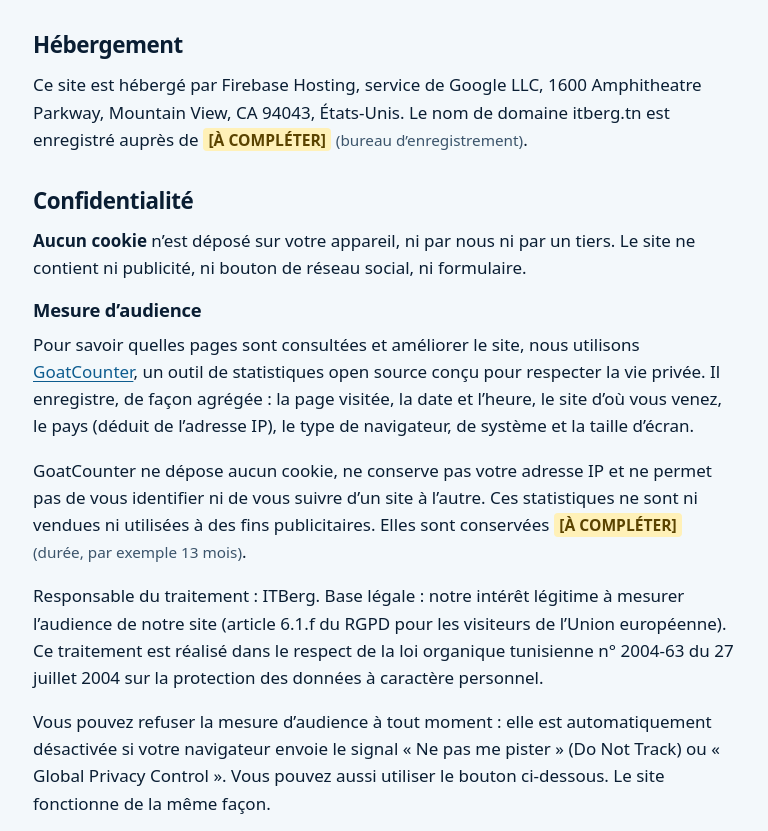
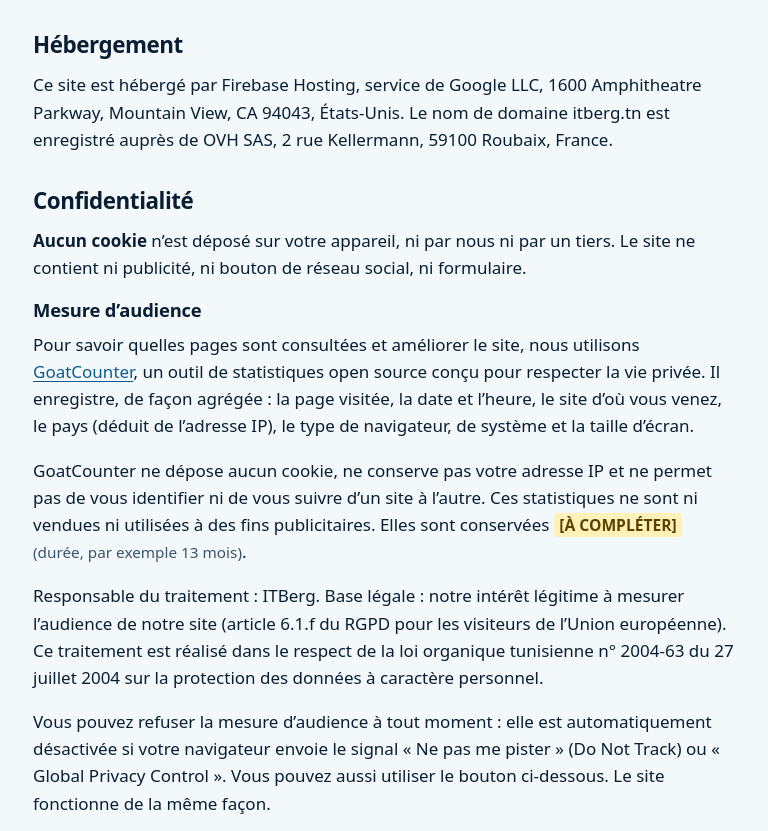
Before and after one commit to slimnamouchi/itberg-site, a plain HTML site: page public/mentions-legales.html in a window 1280 px wide. Shown: the part 992-1823 px from the top of the page, without its empty margins (255-1023 px from the left). Drawn offline with Linux system fonts and the light colour scheme.

Commit message:
Mentions légales : bureau d'enregistrement du domaine = OVH
Co-Authored-By: Claude Opus 5.5 <noreply@anthropic.com>
Claude-Session: https://claude.ai/code/session_01AVgotApTmZCdMX4F1wgCVD

```diff
--- a/public/mentions-legales.html
+++ b/public/mentions-legales.html
@@ -64,7 +64,7 @@
     </dl>
 
     <h2>Hébergement</h2>
-    <p>Ce site est hébergé par Firebase Hosting, service de Google LLC, 1600 Amphitheatre Parkway, Mountain View, CA 94043, États-Unis. Le nom de domaine itberg.tn est enregistré auprès de <mark class="todo">[À COMPLÉTER]</mark> <span class="hint">(bureau d’enregistrement)</span>.</p>
+    <p>Ce site est hébergé par Firebase Hosting, service de Google LLC, 1600 Amphitheatre Parkway, Mountain View, CA 94043, États-Unis. Le nom de domaine itberg.tn est enregistré auprès de OVH SAS, 2 rue Kellermann, 59100 Roubaix, France.</p>
 
     <h2>Confidentialité</h2>
     <p><strong>Aucun cookie</strong> n’est déposé sur votre appareil, ni par nous ni par un tiers. Le site ne contient ni publicité, ni bouton de réseau social, ni formulaire.</p>
```
